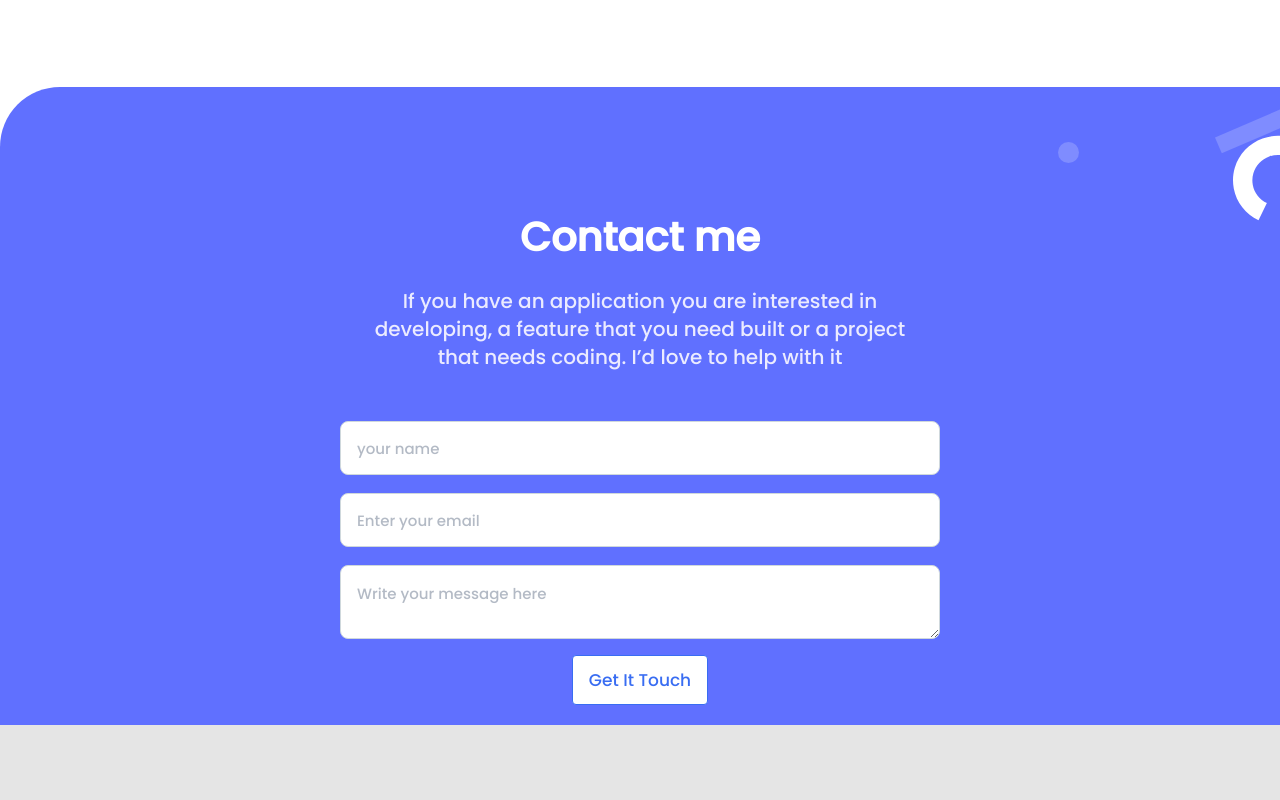
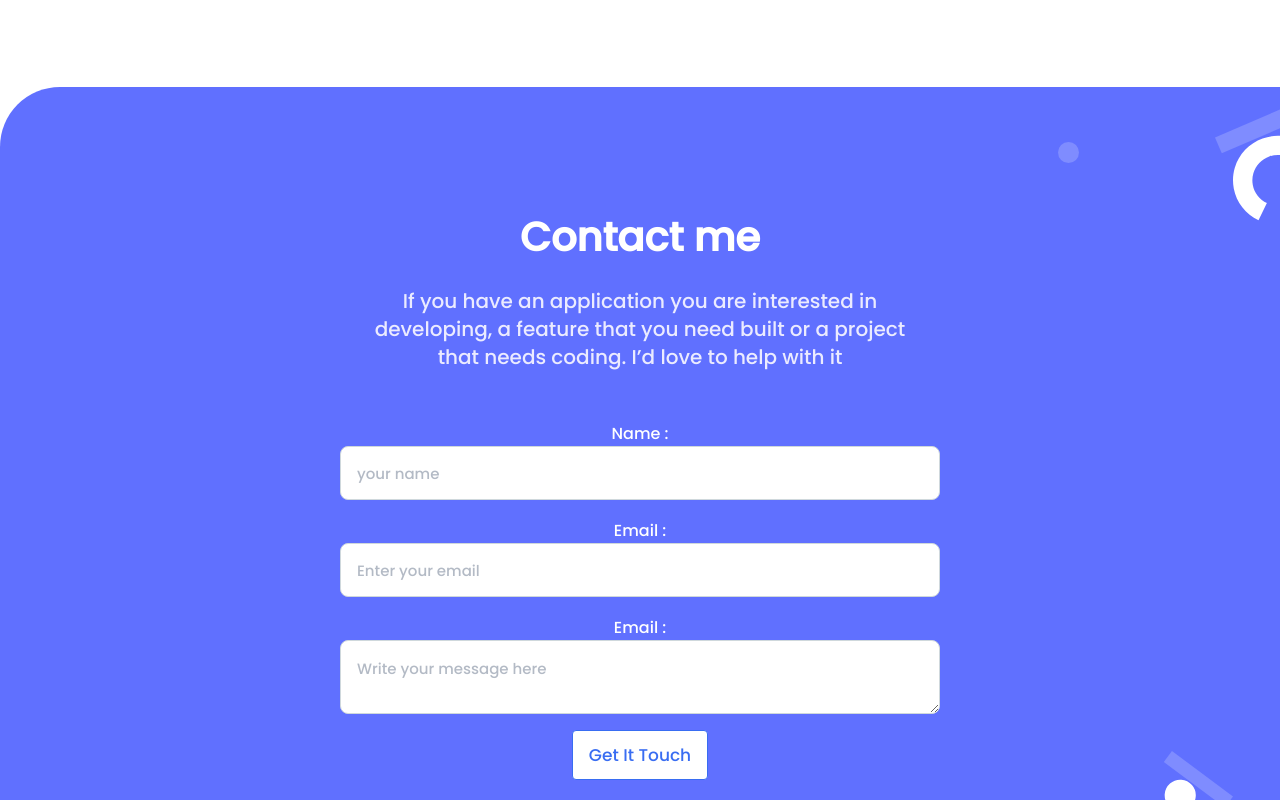
Before and after one commit to RaviTejaM9602/Portfolio, a website: page index.html in a window 1280 px wide. Shown: the part 3510-4310 px from the top of the page. Before the commit the page ends 4235 px from the top, so only its background shows below. Drawn offline with Linux system fonts and the light colour scheme.

Commit message:
Added Labels for Contact Page

```diff
--- a/index.html
+++ b/index.html
@@ -269,9 +269,12 @@
 
        <form action="https://formspree.io/f/xnqwaogj"
         method="POST"  class="input-section" >
-          <input type="text" placeholder="your name" maxlength="30" required>
-          <input type="email" placeholder="Enter your email" required>
-          <textarea name="message" placeholder="Write your message here" maxlength="500" required></textarea>
+          <label for="name">Name :</label>
+          <input type="text" id="name" placeholder="your name" maxlength="30" required>
+          <label for="email">Email :</label>
+          <input type="email" id="email" placeholder="Enter your email" required>
+          <label for="textarea">Email :</label>
+          <textarea id="textarea" name="message" placeholder="Write your message here" maxlength="500" required></textarea>
           <button class="btn" type="submit">Get It Touch</button>
         </form>
       </div>
--- a/style.css
+++ b/style.css
@@ -380,6 +380,10 @@ li img {
   color: #172b4d;
 }
 
+.input-section label {
+  color: #fff;
+}
+
 .input-section textarea {
   margin-bottom: 4px;
   width: 100%;
```
